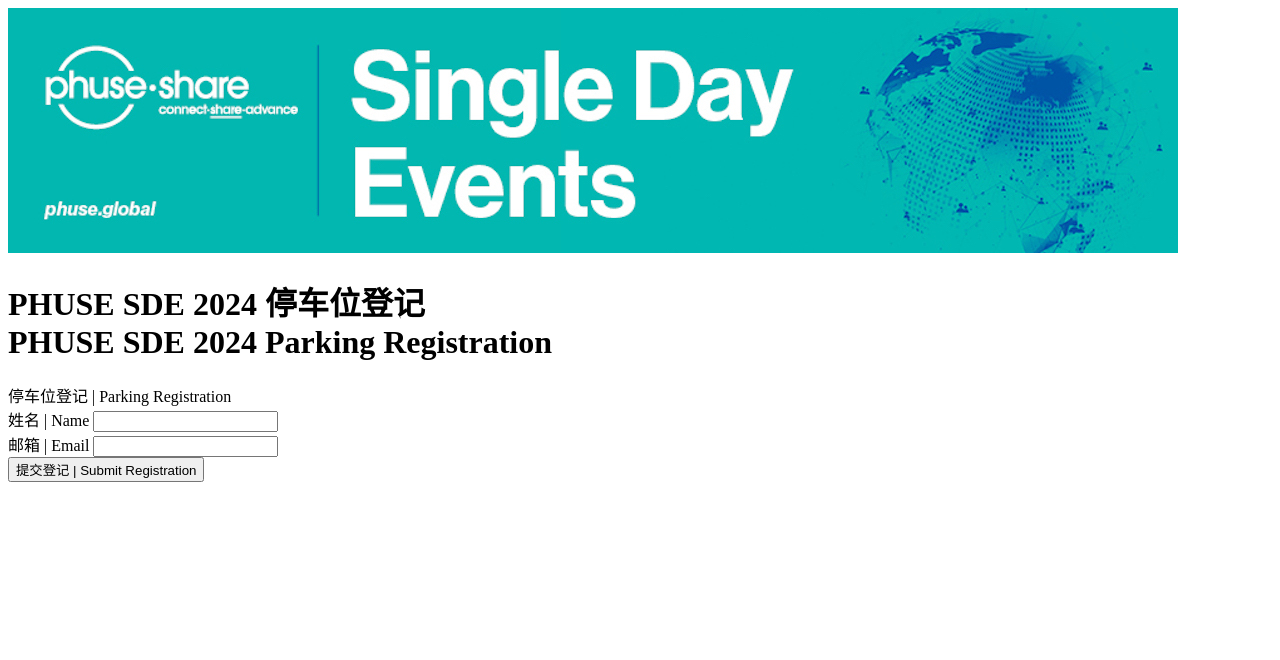
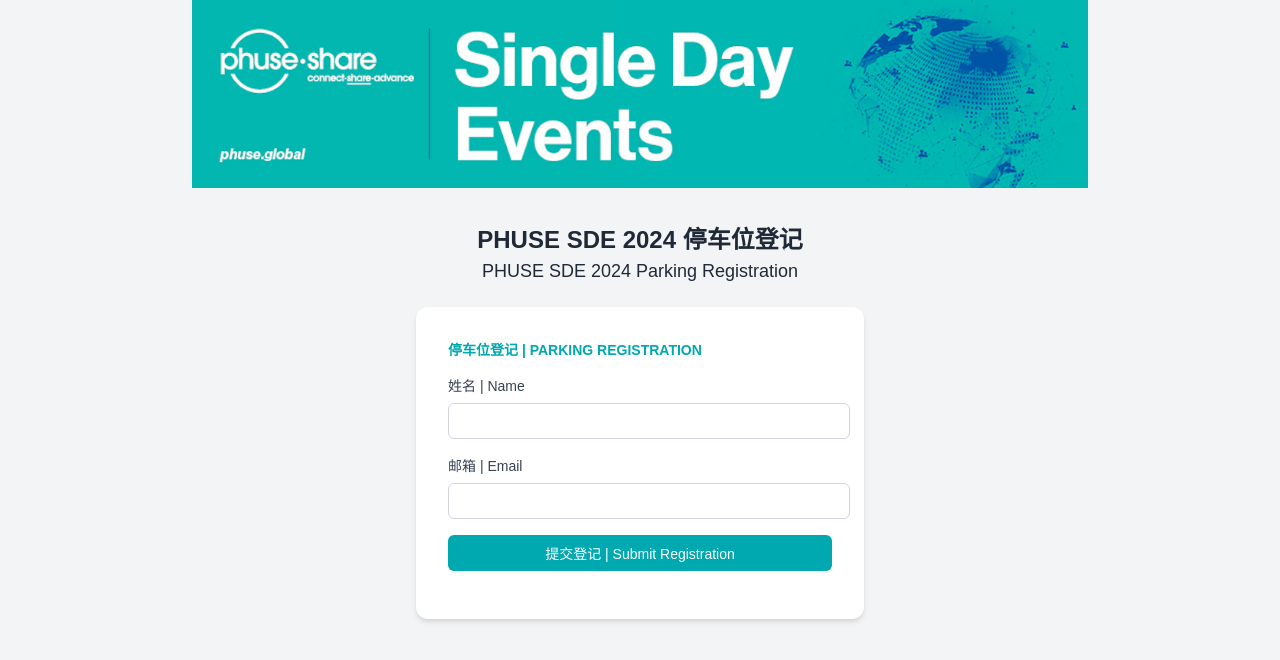
Before and after one commit to YufanC/parking-registration, a plain HTML site: page index.html in a window 1280 px wide. Drawn offline with Linux system fonts and the light colour scheme.

Commit message:
Update index.html

```diff
--- a/index.html
+++ b/index.html
@@ -6,8 +6,98 @@
     <meta name="viewport" content="width=device-width, initial-scale=1.0">
     <title>停车位登记 | Parking Registration</title>
     <style>
-        /* 保持之前的 CSS 样式不变 */
-        /* ... */
+        body {
+            font-family: Arial, sans-serif;
+            background-color: #f3f4f6;
+            margin: 0;
+            padding: 0;
+        }
+        .banner-container {
+            width: 70%;
+            margin: 0 auto;
+            overflow: hidden;
+        }
+        .banner-image {
+            width: 100%;
+            height: auto;
+            display: block;
+        }
+        .container {
+            max-width: 28rem;
+            margin: 2rem auto;
+            padding: 0 1rem;
+        }
+        h1 {
+            font-size: 1.5rem;
+            font-weight: bold;
+            text-align: center;
+            color: #1f2937;
+            margin-bottom: 1.5rem;
+        }
+        h1 span {
+            font-size: 1.125rem;
+            font-weight: normal;
+        }
+        .form-container {
+            background-color: white;
+            border-radius: 0.75rem;
+            box-shadow: 0 4px 6px -1px rgba(0, 0, 0, 0.1), 0 2px 4px -1px rgba(0, 0, 0, 0.06);
+            overflow: hidden;
+        }
+        .form-content {
+            padding: 2rem;
+        }
+        .form-title {
+            text-transform: uppercase;
+            font-size: 0.875rem;
+            font-weight: 600;
+            color: #00a8b0;
+            margin-bottom: 1rem;
+        }
+        .form-group {
+            margin-bottom: 1rem;
+        }
+        label {
+            display: block;
+            font-size: 0.875rem;
+            font-weight: 500;
+            color: #374151;
+            margin-bottom: 0.5rem;
+        }
+        input[type="text"],
+        input[type="email"] {
+            width: 100%;
+            padding: 0.5rem;
+            border: 1px solid #d1d5db;
+            border-radius: 0.375rem;
+            font-size: 1rem;
+        }
+        input[type="text"]:focus,
+        input[type="email"]:focus {
+            outline: none;
+            border-color: #00a8b0;
+            box-shadow: 0 0 0 3px rgba(0, 168, 176, 0.1);
+        }
+        button {
+            width: 100%;
+            padding: 0.5rem 1rem;
+            background-color: #00a8b0;
+            color: white;
+            border: none;
+            border-radius: 0.375rem;
+            font-size: 0.875rem;
+            font-weight: 500;
+            cursor: pointer;
+            transition: background-color 0.2s;
+        }
+        button:hover {
+            background-color: #008c93;
+        }
+        #message {
+            margin-top: 1rem;
+            text-align: center;
+            font-size: 0.875rem;
+        }
     </style>
 </head>
 <body>
@@ -43,11 +133,7 @@
     <script src="https://www.gstatic.com/firebasejs/9.22.1/firebase-app-compat.js"></script>
     <script src="https://www.gstatic.com/firebasejs/9.22.1/firebase-database-compat.js"></script>
 
-    <script type="module">
-        // Import the functions you need from the SDKs you need
-        import { initializeApp } from "https://www.gstatic.com/firebasejs/9.22.1/firebase-app.js";
-        import { getDatabase, ref, push, serverTimestamp } from "https://www.gstatic.com/firebasejs/9.22.1/firebase-database.js";
-
+    <script>
         // Your web app's Firebase configuration
         const firebaseConfig = {
             apiKey: "AIzaSyDMZdQixl4k5W0Dn3zbqpHynmvpKLgmMrA",
@@ -60,8 +146,10 @@
         };
 
         // Initialize Firebase
-        const app = initializeApp(firebaseConfig);
-        const database = getDatabase(app);
+        firebase.initializeApp(firebaseConfig);
+
+        // Get a reference to the database service
+        const database = firebase.database();
 
         document.getElementById('registrationForm').addEventListener('submit', function(e) {
             e.preventDefault();
@@ -69,20 +157,51 @@
             const name = document.getElementById('name').value;
             const email = document.getElementById('email').value;
 
-            // Create a new registration entry
-            const registrationsRef = ref(database, 'registrations');
-            push(registrationsRef, {
+            // Generate a unique key for the new registration
+            const newRegistrationKey = database.ref().child('registrations').push().key;
+
+            // Write the new registration's data simultaneously in the registrations list and the user's registration list.
+            const updates = {};
+            updates['/registrations/' + newRegistrationKey] = {
                 name: name,
                 email: email,
-                timestamp: serverTimestamp()
-            }).then(() => {
-                document.getElementById('message').textContent = '登记成功！ | Registration successful!';
-                document.getElementById('registrationForm').reset();
-            }).catch((error) => {
-                console.error("Error writing registration: ", error);
-                document.getElementById('message').textContent = '登记失败，请重试。 | Registration failed, please try again.';
-            });
+                timestamp: firebase.database.ServerValue.TIMESTAMP
+            };
+
+            database.ref().update(updates)
+                .then(() => {
+                    document.getElementById('message').textContent = '登记成功！ | Registration successful!';
+                    document.getElementById('registrationForm').reset();
+                })
+                .catch((error) => {
+                    console.error("Error writing registration: ", error);
+                    document.getElementById('message').textContent = '登记失败，请重试。 | Registration failed, please try again.';
+                });
         });
     </script>
-</body>
+<script>window.parent.postMessage({ action: "ready" }, "*");
+
+window.console = new Proxy(console, {
+  get(target, prop) {
+    if (['log', 'warn', 'error'].includes(prop)) {
+      return new Proxy(target[prop], {
+        apply(fn, thisArg, args) {
+          fn.apply(thisArg, args);
+          window.parent.postMessage({ action: 'console',
+            type: prop,
+            args: args.map((arg) => {
+              try {
+                return JSON.stringify(arg).replace(/^["']|["']$/g, '');
+              } catch (e) {
+                return arg;
+              }
+            })
+          }, '*');
+        }
+      });
+    }
+    return target[prop];
+  }
+});
+</script></body>
 </html>
```
